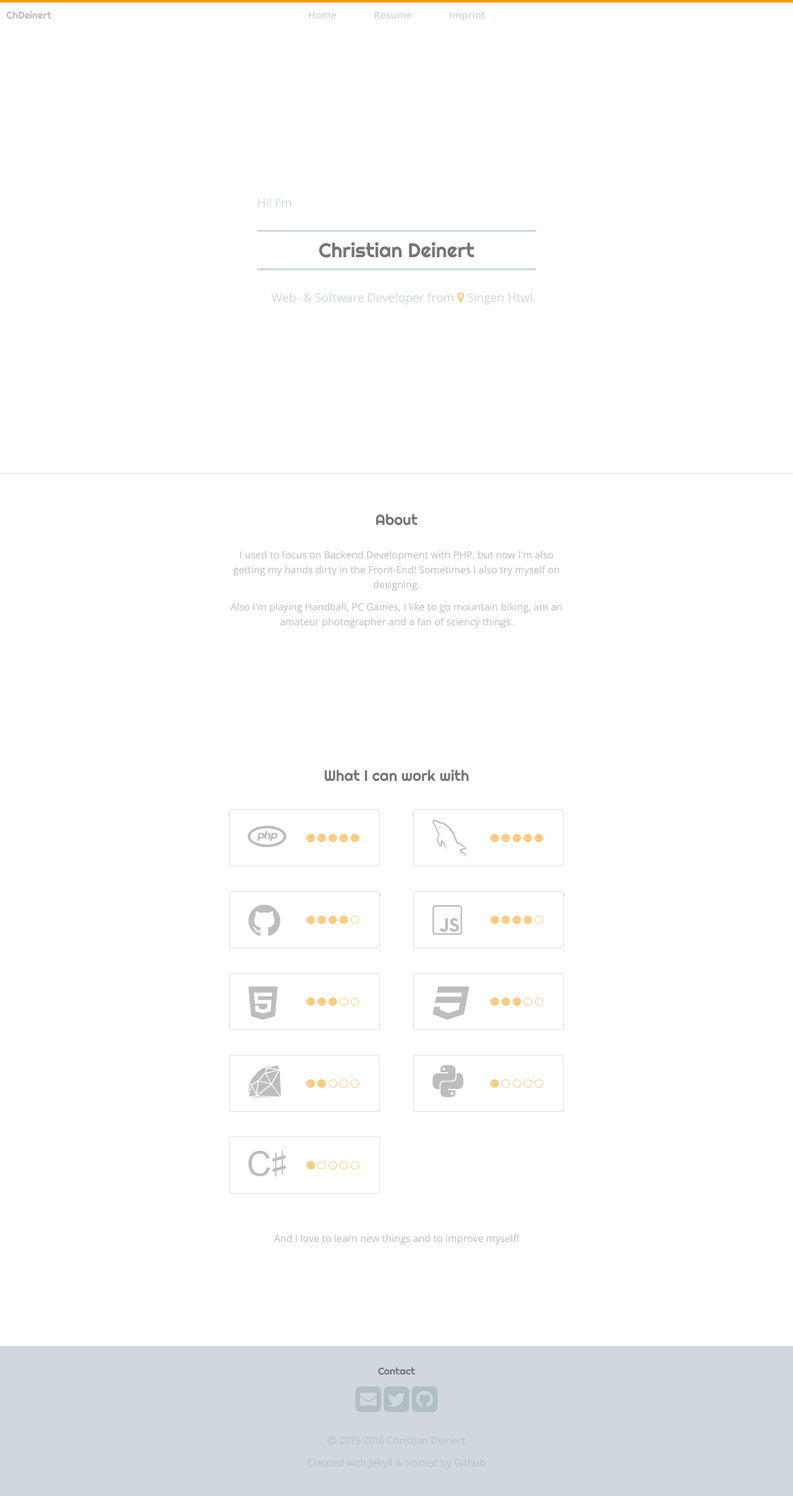
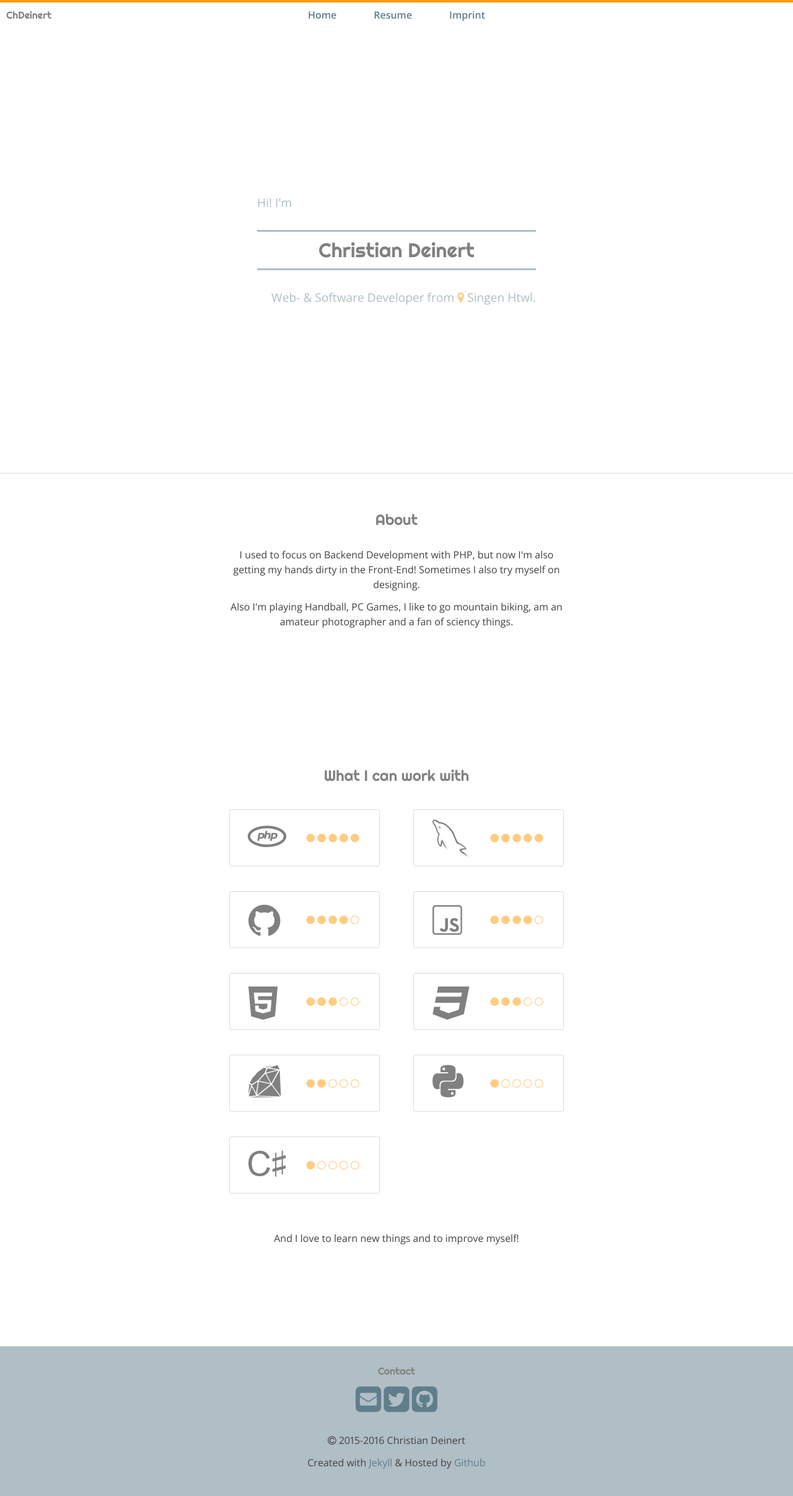
Before and after one commit to ChDeinert/chdeinert.github.io, a Jekyll site: the page built from index.html, in a window 1280 px wide. Shown: the whole page at 62% size. Built offline with Jekyll 4.4.1, drawn with Linux system fonts in a browser that asks for light colours; nearby versions of some CDN libraries.

Commit message:
Adjust colors :high_brightness:

```diff
--- a/_sass/_style.sass
+++ b/_sass/_style.sass
@@ -6,6 +6,7 @@ header.site-header
         background-color: $background-color
         .logo
             font-family: 'Righteous', cursive
+            color: $base-header-color
             img
                 +border-top-radius(6px)
                 +border-bottom-radius(6px)
@@ -48,6 +49,8 @@ header.site-header
         color: $base-link-hover
 .skill-tooltip
     font-size: .8em
+.skill-icon
+    color: $base-header-color
 
 .project-overview
     h1
--- a/css/main.scss
+++ b/css/main.scss
@@ -5,20 +5,20 @@
 
 // Variables
 $background-color: #FFFFFF;
-$base-header-color: #757575;
-$base-text-color: #BDBDBD;
+$base-header-color: #808080;
+$base-text-color: #424242;
 $base-link-color: #FFCC80;
 $base-link-hover: #FF9800;
 $base-border-color: #EEEEEE;
 
-$header-link-color: #CFD8DC;
-$header-link-hover-color: #607D8B;
-$hero-text-color: $header-link-color;
+$header-link-color: #607D8B;
+$header-link-hover-color: #455A64;
+$hero-text-color: #B0BEC5;
 
 $highlight-color: #FF9800;
 
-$background-color-footer: $header-link-color;
-$background-link-color: #B0BEC5;
+$background-color-footer: $hero-text-color;
+$background-link-color: $header-link-color;
 $background-link-hover: $header-link-hover-color;
 
 // Using media queries with like this:
```
